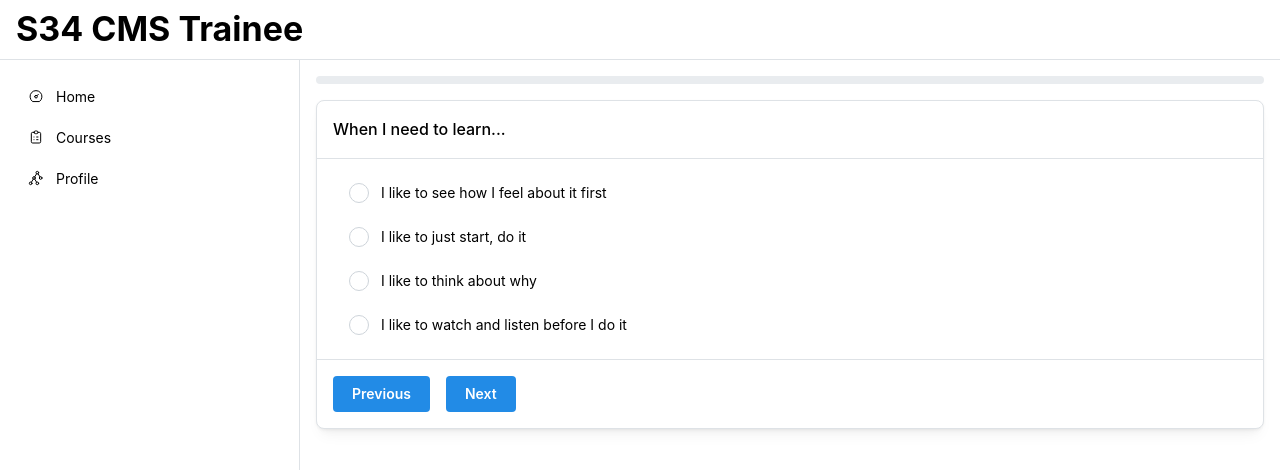
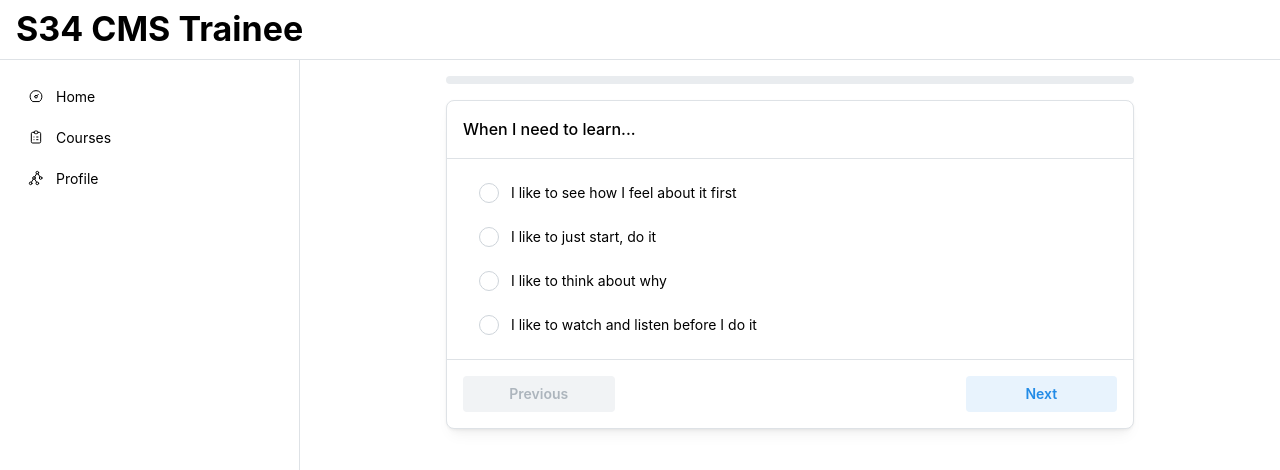
Before and after one commit to fish-r/s34-cms-portal, a Next.js app in the folder client/: page /user/profile in a window 1280 px wide. Shown: the top 470 px of the page. Built offline with nearby package versions, Linux system fonts and the light colour scheme.

Commit message:
kolb draft complete

```diff
--- a/client/app/components/user/Profile/Profile.tsx
+++ b/client/app/components/user/Profile/Profile.tsx
@@ -1,8 +1,9 @@
 'use client'
 
-import { useMantineTheme, Group, rem, Button, Text, Card, Radio, Progress } from "@mantine/core";
+import { useMantineTheme, Group, rem, Button, Text, Card, Radio, Progress, SimpleGrid, Grid, Container, Center, Stack } from "@mantine/core";
 import { useForm } from "@mantine/form";
 import { useCounter, useListState } from "@mantine/hooks";
+import { useState } from "react";
 
 const qns = [
   {
@@ -56,13 +57,19 @@ export const Profile = (props: React.PropsWithChildren) => {
 
   const form = useForm({
     initialValues:{
-      1: '', 2: '', 3: '', 4: '', 5: '',
+      0: '', 1: '', 2: '', 3: '', 4: '',
     }
   })
   const [qnIndex, handlers] = useCounter(0, { min: 0, max: qns.length-1 });
+  const [submitted, setSubmitted] = useState(false);
+
+  const redoQuiz = () => {
+    form.reset(); setSubmitted(false); handlers.set(0);
+  }
 
   return (
-    <>
+    <Container size='sm'>
+      {!submitted ? <form onSubmit={form.onSubmit((values) => setSubmitted(true))}>
         <Progress value={qnIndex/(qns.length-1)*100} mb='md' />
         <Card shadow="sm" padding="lg" radius="md" withBorder>
           <Card.Section withBorder>
@@ -70,22 +77,45 @@ export const Profile = (props: React.PropsWithChildren) => {
               <Text fw={500}>{qns[qnIndex].question}</Text>
             </Group>
           </Card.Section>
-          <Radio.Group py='sm' >
+
+            <Radio.Group py='sm' {...form.getInputProps(qnIndex.toString())} >
             {
               qns[qnIndex].options.map((item, index) => {
                 return (
-                <Radio p='sm' value={item.element} key={index} label={item.option} />
+                  <Radio p='sm' value={item.element}
+                  key={index} label={item.option}
+                  />
                 )
               })
             }
             </Radio.Group>
+
           <Card.Section withBorder>
-            <Group p='md'>
-              <Button onClick={handlers.decrement}>Previous</Button>
-              <Button onClick={handlers.increment}>Next</Button>
-            </Group>
+            <Grid p='md'>
+              <Grid.Col span={3}>
+                <Button fullWidth variant="light" disabled={qnIndex==0} onClick={handlers.decrement}>Previous</Button>
+              </Grid.Col>
+              <Grid.Col span={6}>
+
+              </Grid.Col>
+              <Grid.Col span={3}>
+                {
+                  qnIndex < qns.length-1 ?
+                  <Button fullWidth variant="light" onClick={handlers.increment}>Next</Button> :
+                  <Button fullWidth disabled={form.values["4"] === ""} color="green" type="submit">Submit</Button>
+                }
+              </Grid.Col>
+            </Grid>
           </Card.Section>
         </Card>
-    </>
+      </form> :
+      <Card shadow="sm" padding="lg" radius="md" withBorder>
+        <Stack align="center" p='lg'>
+          <Text fw='bold' size="xl">Thank you for completing the questionnaire!</Text>
+          <Button onClick={redoQuiz}>Redo</Button>
+        </Stack>
+      </Card>
+      }
+    </Container>
   )
 }
```
Lines whose indentation alone changed are shown as unchanged.
